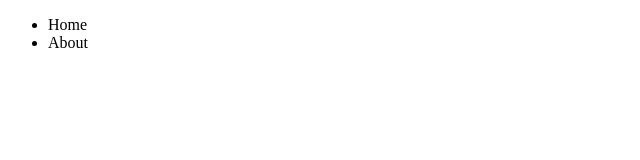
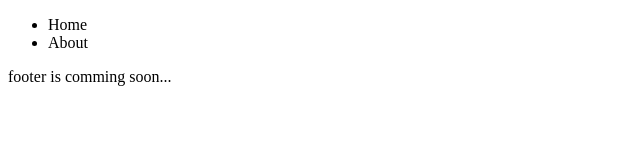
Before and after one commit to kassem241/merges, a plain HTML site: page index.html in a window 1280 px wide. Shown: the whole page, without its empty margins (0-640 px from the left). Drawn offline with Linux system fonts and the light colour scheme.

Commit message:
add footer

```diff
--- a/index.html
+++ b/index.html
@@ -16,6 +16,10 @@
             </nav>
         </header>
 
+        <footer>
+            footer is comming soon...
+        </footer>
+
     </body>
 
 
```
